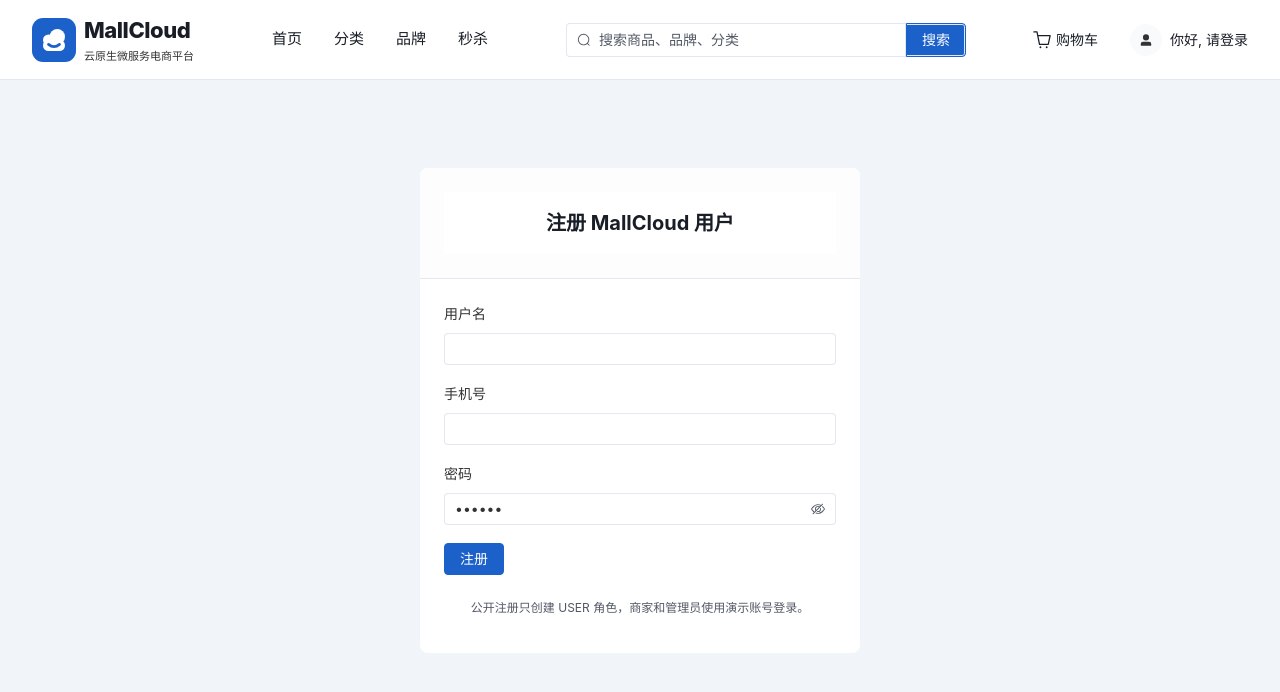
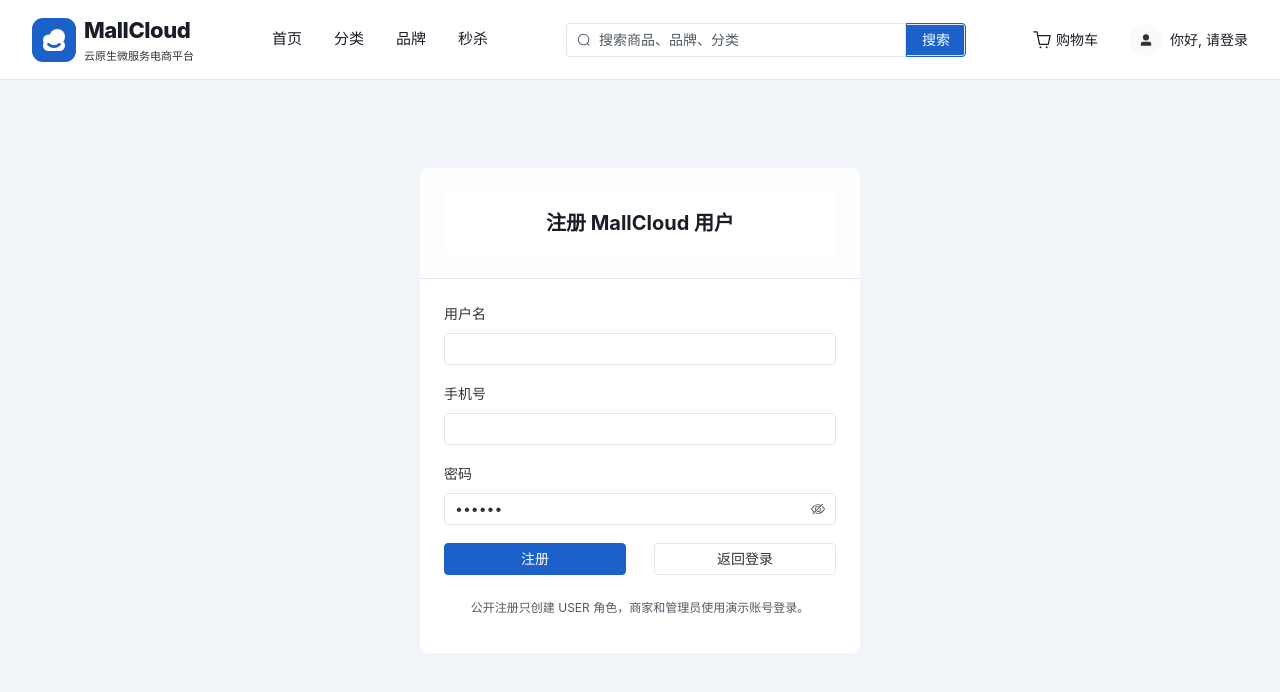
Before and after one commit to zyyyyynnn/Microservices-Final-Project, a Vue app in the folder mall-frontend/: page /register in a window 1280 px wide. Shown: the top 692 px of the page. Built offline with nearby package versions, Linux system fonts and the light colour scheme; no server answers.

Commit message:
fix(frontend): UI tweaks for hero wrapping, headings and auth actions

```diff
--- a/mall-frontend/src/views/HomeView.vue
+++ b/mall-frontend/src/views/HomeView.vue
@@ -96,7 +96,7 @@ onMounted(loadHome);
       <div class="hero-section">
         <div class="hero-banner" :style="{ backgroundImage: `url(${heroImage})`, backgroundSize: 'cover', backgroundPosition: 'center right', backgroundRepeat: 'no-repeat' }">
           <div class="hero-content">
-            <h1 class="hero-title">MallCloud 让购物更简单</h1>
+            <h1 class="hero-title">MallCloud<br/>让购物更简单</h1>
             <p class="hero-subtitle">精选好物 · 品质保障 · 极速送达</p>
 
             <div class="hero-guarantees">
@@ -347,9 +347,7 @@ onMounted(loadHome);
   display: flex;
   gap: var(--spacing-lg);
   margin-bottom: 22px;
-  max-width: 390px;
-  flex-wrap: wrap;
-  row-gap: 10px;
+  white-space: nowrap;
 }
 
 .guarantee-item {
@@ -792,7 +790,7 @@ onMounted(loadHome);
   gap: 8px;
 }
 .panel-title-main {
-  font-size: 16px;
+  font-size: 20px;
   font-weight: bold;
   color: var(--color-text-primary);
 }
--- a/mall-frontend/src/views/RegisterView.vue
+++ b/mall-frontend/src/views/RegisterView.vue
@@ -54,7 +54,10 @@ async function submit() {
         <el-form-item label="密码">
           <el-input v-model="form.password" type="password" show-password autocomplete="new-password" />
         </el-form-item>
-        <el-button type="primary" native-type="submit" :loading="loading" :disabled="loading">注册</el-button>
+        <div style="display: flex; gap: var(--spacing-md);">
+          <el-button type="primary" native-type="submit" :loading="loading" :disabled="loading" style="flex: 1;">注册</el-button>
+          <el-button plain @click="router.push('/login')" style="flex: 1;">返回登录</el-button>
+        </div>
       </el-form>
       <p class="hint">公开注册只创建 USER 角色，商家和管理员使用演示账号登录。</p>
     </el-card>
```
